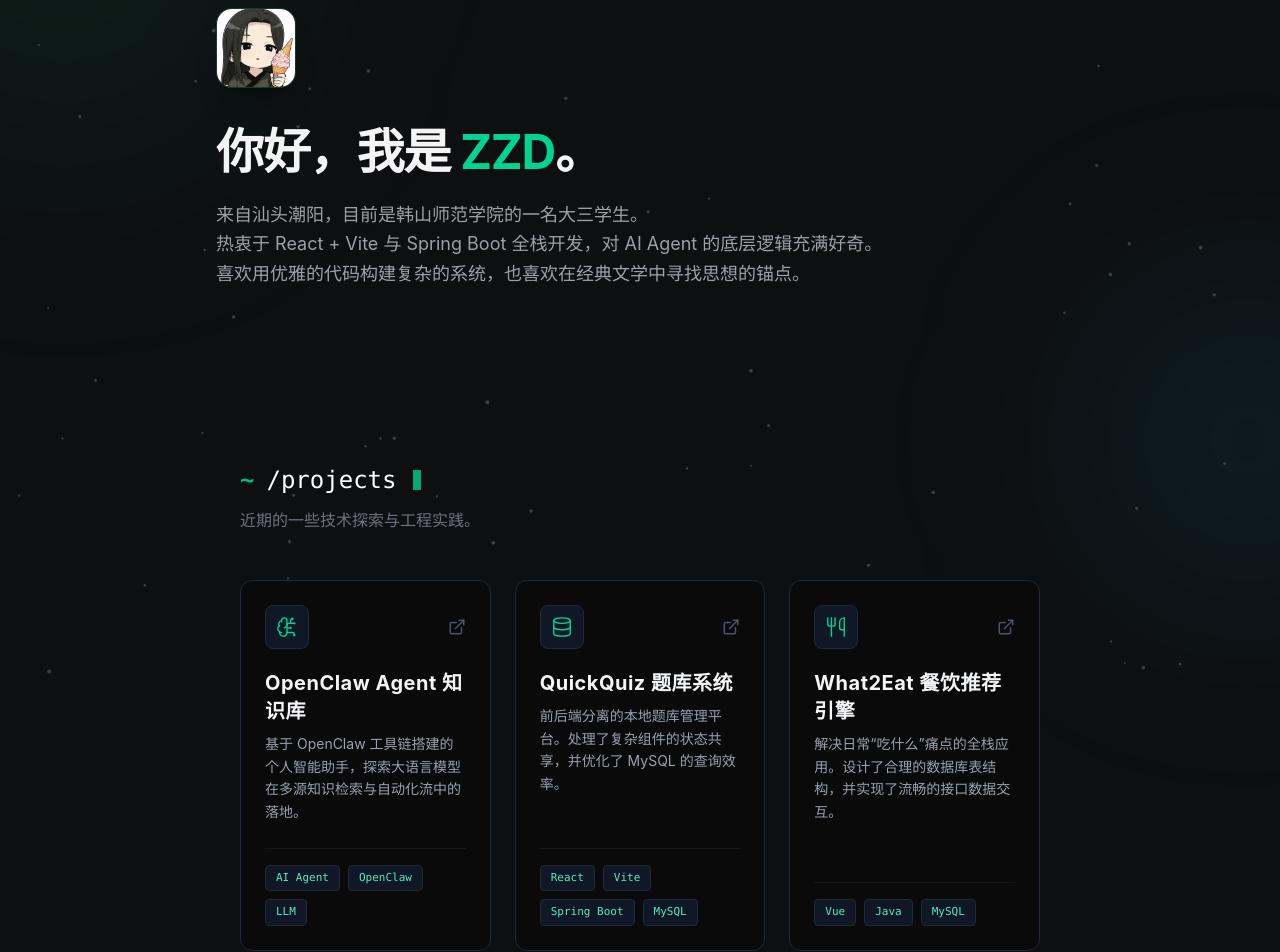
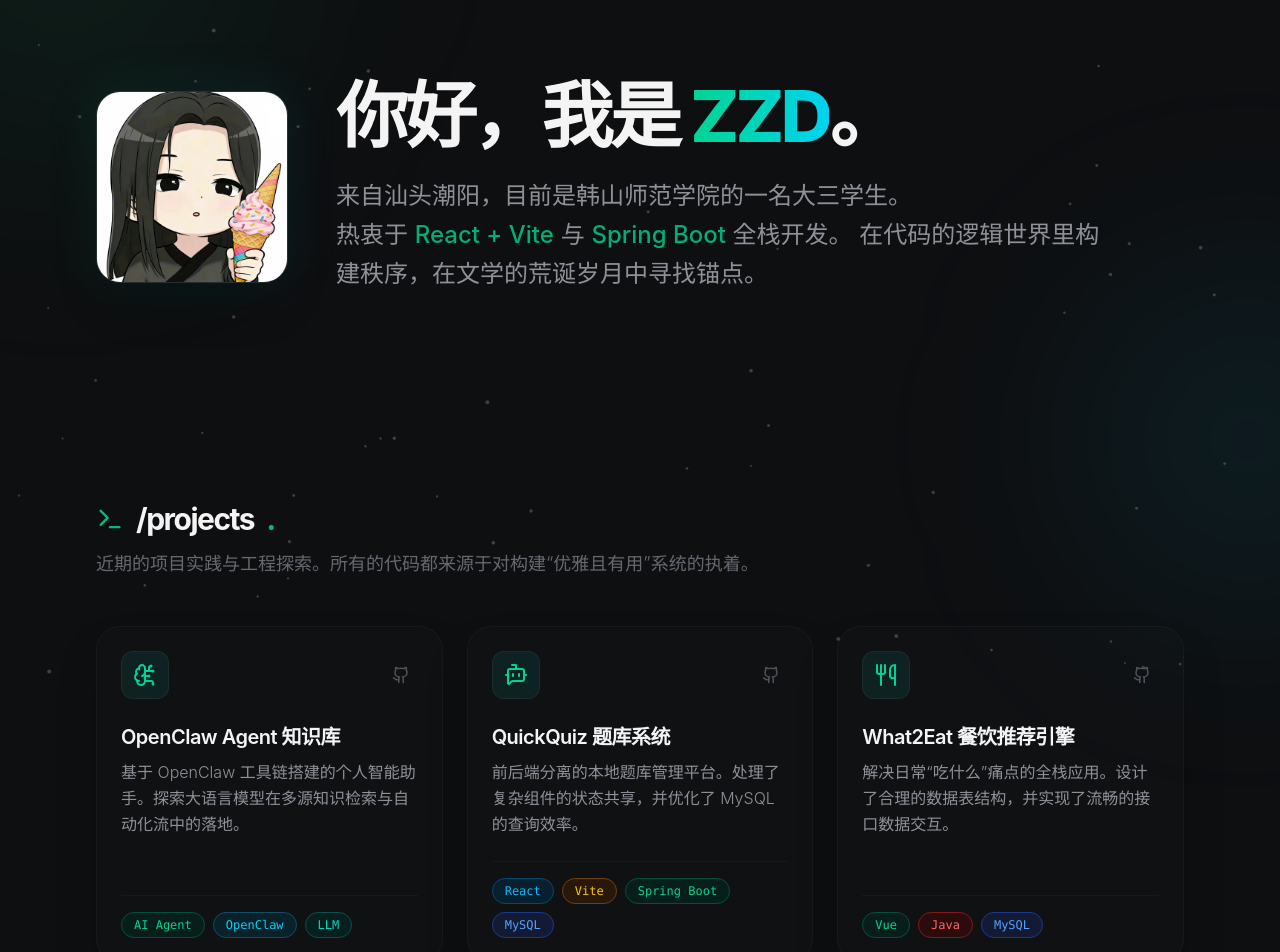
Before and after one commit to liuGuanYi-hub/sefirah-web, a React (Vite) app: page / in a window 1280 px wide. Shown: the part 120-1072 px from the top of the page. Built offline with nearby package versions, Linux system fonts and the light colour scheme.

Commit message:
feat: add innei-style Spotlight glow on project cards

```diff
--- a/src/App.tsx
+++ b/src/App.tsx
@@ -17,7 +17,7 @@ function Navbar() {
 
   return (
     <nav className="fixed top-0 inset-x-0 z-50 bg-[#0e0f11]/60 backdrop-blur-2xl border-b border-white/[0.03]">
-      <div className="max-w-4xl mx-auto px-6 h-16 flex items-center justify-between">
+      <div className="max-w-6xl mx-auto px-8 h-16 flex items-center justify-between">
         <NavLink to="/" className="flex items-center gap-2 font-mono text-lg font-bold text-zinc-100 hover:text-emerald-400 transition-colors cursor-pointer">
           <Terminal size={18} className="text-emerald-500" />
           <span>Sefirah<span className="text-emerald-500">.</span></span>
@@ -51,7 +51,7 @@ export default function App() {
         <Navbar />
 
         {/* 3. main 标签限定了下方内容的宽度和顶部的边距 (最上层) */}
-        <main className="max-w-4xl mx-auto px-6 pt-32 pb-20 relative z-10">
+        <main className="max-w-6xl mx-auto px-8 pt-40 pb-20 relative z-10">
           <AnimatePresence mode="wait">
             <Routes>
               <Route path="/" element={<Home />} />
--- a/src/components/ProjectGrid.tsx
+++ b/src/components/ProjectGrid.tsx
@@ -1,22 +1,126 @@
-import ProjectCard from './ProjectCard';
-import { projectData } from '../data/projects';
+import { Terminal, BrainCircuit, BotMessageSquare, Github, Utensils } from 'lucide-react';
+import { motion } from 'framer-motion';
+
+// 项目数据保持不变
+const projects = [
+  {
+    icon: BrainCircuit,
+    title: 'OpenClaw Agent 知识库',
+    description: '基于 OpenClaw 工具链搭建的个人智能助手。探索大语言模型在多源知识检索与自动化流中的落地。',
+    tech: ['AI Agent', 'OpenClaw', 'LLM'],
+    color: 'emerald',
+    github: 'https://github.com/liuGuanYi-hub/openclaw-agent',
+  },
+  {
+    icon: BotMessageSquare,
+    title: 'QuickQuiz 题库系统',
+    description: '前后端分离的本地题库管理平台。处理了复杂组件的状态共享，并优化了 MySQL 的查询效率。',
+    tech: ['React', 'Vite', 'Spring Boot', 'MySQL'],
+    color: 'emerald',
+    github: 'https://github.com/liuGuanYi-hub/quickquiz',
+  },
+  {
+    icon: Utensils,
+    title: 'What2Eat 餐饮推荐引擎',
+    description: '解决日常“吃什么”痛点的全栈应用。设计了合理的数据表结构，并实现了流畅的接口数据交互。',
+    tech: ['Vue', 'Java', 'MySQL'],
+    color: 'emerald',
+    github: 'https://github.com/liuGuanYi-hub/what2eat',
+  },
+];
+
+const techColorMap: Record<string, string> = {
+  React: 'text-sky-400 bg-sky-950/50 border-sky-900',
+  Vite: 'text-yellow-400 bg-yellow-950/50 border-yellow-900',
+  'Spring Boot': 'text-emerald-400 bg-emerald-950/50 border-emerald-900',
+  MySQL: 'text-blue-400 bg-blue-950/50 border-blue-900',
+  'AI Agent': 'text-emerald-400 bg-emerald-950/50 border-emerald-900',
+  OpenClaw: 'text-cyan-400 bg-cyan-950/50 border-cyan-900',
+  LLM: 'text-teal-400 bg-teal-950/50 border-teal-900',
+  Vue: 'text-emerald-400 bg-emerald-950/50 border-emerald-900',
+  Java: 'text-red-400 bg-red-950/50 border-red-900',
+};
+
+// 水波纹浮现动画保持不变
+const fadeInUp = {
+  hidden: { opacity: 0, y: 30, filter: 'blur(10px)' },
+  visible: {
+    opacity: 1,
+    y: 0,
+    filter: 'blur(0px)',
+    transition: { duration: 0.8, type: 'spring', bounce: 0.3 }
+  }
+};
 
 export default function ProjectGrid() {
-    return (
-        <section className="max-w-6xl mx-auto px-6 py-20">
-            <div className="mb-12">
-                <h2 className="text-2xl font-mono text-white mb-3 flex items-center gap-3">
-                    <span className="text-emerald-500 font-bold">~</span>
-                    /projects
-                    <span className="w-2 h-5 bg-emerald-500 animate-pulse ml-1"></span>
-                </h2>
-                <p className="text-gray-500">近期的一些技术探索与工程实践。</p>
+  return (
+    <div className="space-y-12">
+      {/* 标题部分保持不变 */}
+      <motion.div variants={fadeInUp} className="space-y-3">
+        <h2 className="text-2xl md:text-3xl font-bold text-zinc-100 flex items-center gap-3 tracking-tighter">
+          <Terminal className="text-emerald-500" size={28} />
+          /projects <span className="text-emerald-500">.</span>
+        </h2>
+        <p className="text-lg text-zinc-500/90 font-light max-w-2xl leading-relaxed">
+          近期的项目实践与工程探索。所有的代码都来源于对构建“优雅且有用”系统的执着。
+        </p>
+      </motion.div>
+
+      {/* 项目卡片 Grid */}
+      <motion.div
+        initial="hidden" animate="visible"
+        variants={{ visible: { transition: { staggerChildren: 0.2 } } }}
+        className="grid grid-cols-1 md:grid-cols-2 lg:grid-cols-3 gap-6"
+      >
+        {projects.map((project) => (
+          // 【核心改造】：外层容器
+          <motion.div
+            key={project.title}
+            variants={fadeInUp}
+            className="relative group p-6 rounded-3xl bg-white/[0.01] border border-white/[0.03] hover:border-emerald-500/20 transition-all duration-500 hover:-translate-y-2 transform cursor-pointer overflow-hidden shadow-2xl shadow-black/30"
+          >
+            {/* 【最核心】：Innei 同款卡片 Hover 发光特效 (Spotlight) */}
+            <div className="absolute inset-0 z-0 pointer-events-none transition-opacity duration-300 group-hover:opacity-100 opacity-0 bg-[radial-gradient(400px_circle_at_var(--mouse-x)_var(--mouse-y),#10b98125,#transparent)]" />
+
+            {/* 卡片内容：需要加上 relative z-10 以免被光晕遮挡 */}
+            <div className="relative z-10 space-y-6 flex flex-col h-full">
+              {/* 图标和 GitHub 链接 */}
+              <div className="flex items-center justify-between">
+                <div className="w-12 h-12 rounded-xl bg-gradient-to-tr from-emerald-500/10 to-cyan-500/10 flex items-center justify-center border border-white/[0.05]">
+                  <project.icon className="text-emerald-400" size={24} />
+                </div>
+                {project.github && (
+                  <a href={project.github} target="_blank" rel="noreferrer" className="p-2 text-zinc-600 hover:text-emerald-400 hover:bg-emerald-950/50 rounded-lg transition-colors">
+                    <Github size={18} />
+                  </a>
+                )}
+              </div>
+
+              {/* 标题和描述 */}
+              <div className="flex-grow space-y-2">
+                <h3 className="text-lg md:text-xl font-semibold text-zinc-100 group-hover:text-emerald-400 transition-colors tracking-tight">
+                  {project.title}
+                </h3>
+                <p className="text-sm md:text-base text-zinc-400/90 leading-relaxed font-light">
+                  {project.description}
+                </p>
+              </div>
+
+              {/* 技术栈标签 */}
+              <div className="flex flex-wrap gap-2 pt-4 border-t border-white/[0.03]">
+                {project.tech.map((tech) => (
+                  <span
+                    key={tech}
+                    className={`px-3 py-1 text-xs font-mono rounded-full border ${techColorMap[tech] || 'text-zinc-400 bg-zinc-950 border-zinc-900'}`}
+                  >
+                    {tech}
+                  </span>
+                ))}
+              </div>
             </div>
-            <div className="grid grid-cols-1 md:grid-cols-2 lg:grid-cols-3 gap-6">
-                {projectData.map((project) => (
-                    <ProjectCard key={project.id} project={project} />
-                ))}
-            </div>
-        </section>
-    );
+          </motion.div>
+        ))}
+      </motion.div>
+    </div>
+  );
 }
--- a/src/pages/Home.tsx
+++ b/src/pages/Home.tsx
@@ -28,33 +28,36 @@ export default function Home() {
       exit={{ opacity: 0, y: -20 }}
       // 这里也可以顺手加个类型，虽然通常 TS 能自动推断
       variants={{ visible: { transition: { staggerChildren: 0.2 } } }}
-      className="space-y-24"
+      className="max-w-6xl mx-auto space-y-32"
     >
 
-      {/* 1. 自我介绍板块 */}
-      <motion.section variants={fadeInUp} className="space-y-6" id="about">
+      {/* 1. 自我介绍板块 - 改造为横向响应式布局 */}
+      <motion.section variants={fadeInUp} className="flex flex-col lg:flex-row gap-12 lg:items-center py-10" id="about">
 
-        {/* 头像区域：保留磨砂边框和缩放动画 */}
-        <div className="w-20 h-20 rounded-2xl bg-gradient-to-tr from-emerald-500/10 to-cyan-500/10 flex items-center justify-center border border-white/[0.08] mb-10 overflow-hidden shadow-xl shadow-black/20">
-          <img
-            src={myAvatar}
-            alt="ZZD's Avatar"
-            className="h-full w-full object-cover transition-transform duration-500 hover:scale-110"
-          />
+        {/* 左侧/上方：头像 */}
+        <div className="relative group w-32 h-32 lg:w-48 lg:h-48 shrink-0">
+          <div className="absolute -inset-1 bg-gradient-to-r from-emerald-500/20 to-cyan-500/20 rounded-3xl blur-xl opacity-50 group-hover:opacity-100 transition duration-1000"></div>
+          <div className="relative w-full h-full rounded-3xl overflow-hidden border border-white/10 shadow-2xl">
+            <img src={myAvatar} className="w-full h-full object-cover" />
+          </div>
         </div>
 
-        <h1 className="text-3xl md:text-5xl font-bold text-zinc-100 tracking-tight">
-          你好，我是 <span className="text-emerald-400">ZZD</span>。
-        </h1>
-        <p className="text-lg text-zinc-400 leading-relaxed max-w-2xl">
-          来自汕头潮阳，目前是韩山师范学院的一名大三学生。
-          <br />
-          热衷于 React + Vite 与 Spring Boot 全栈开发，对 AI Agent 的底层逻辑充满好奇。喜欢用优雅的代码构建复杂的系统，也喜欢在经典文学中寻找思想的锚点。
-        </p>
+        {/* 右侧/下方：文字介绍 */}
+        <div className="space-y-6">
+          <h1 className="text-4xl md:text-7xl font-extrabold text-zinc-100 tracking-tighter">
+            你好，我是 <span className="bg-gradient-to-r from-emerald-400 via-teal-400 to-cyan-400 bg-clip-text text-transparent">ZZD</span>。
+          </h1>
+          <p className="text-xl md:text-2xl text-zinc-400/90 leading-relaxed max-w-3xl font-light">
+            来自汕头潮阳，目前是韩山师范学院的一名大三学生。
+            <br />
+            热衷于 <span className="text-emerald-400/80 font-medium">React + Vite</span> 与 <span className="text-emerald-400/80 font-medium">Spring Boot</span> 全栈开发。
+            在代码的逻辑世界里构建秩序，在文学的荒诞岁月中寻找锚点。
+          </p>
+        </div>
       </motion.section>
 
-      {/* 2. 项目展览馆 */}
-      <motion.div variants={fadeInUp}>
+      {/* 2. 项目展示 - 保持三列布局，但在宽屏下间距更大 */}
+      <motion.div variants={fadeInUp} id="projects" className="py-10">
         <ProjectGrid />
       </motion.div>
 
```
